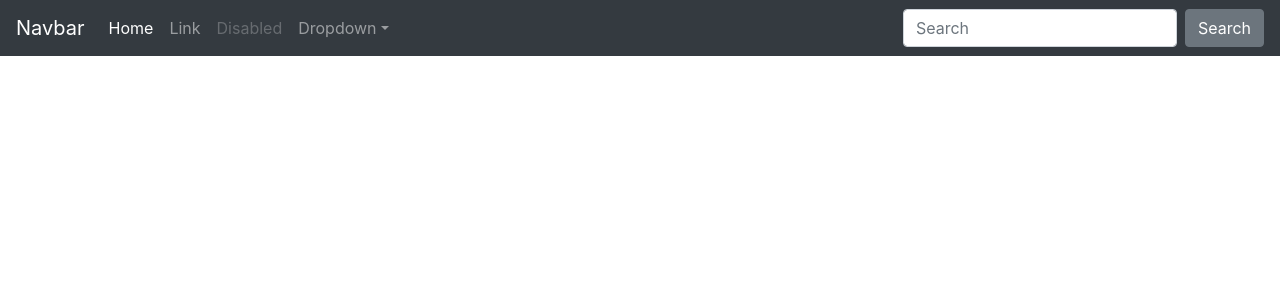
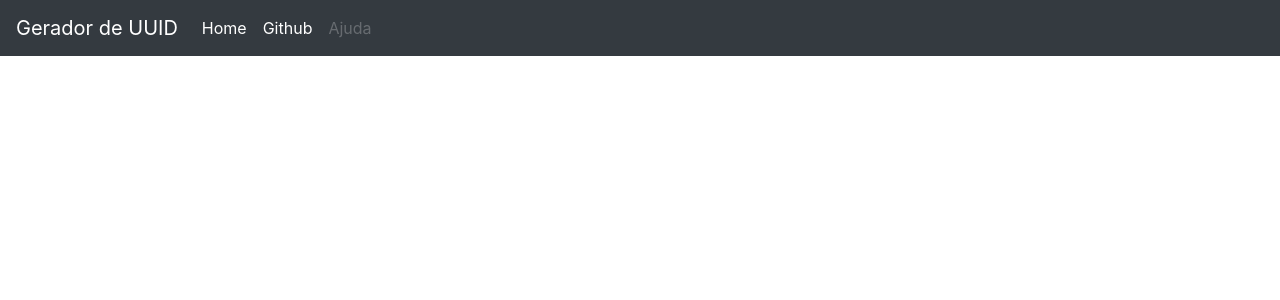
Before and after one commit to leaolabs/generate-uuid, a Django app: template core/templates/core/index.html in a window 1280 px wide. Shown: the top 300 px of the page. Run offline with Django 3.2, Linux system fonts and the light colour scheme; the template is opened without the code that fills it, so the values that code supplies are empty; some libraries are stand-ins or nearby versions.

Commit message:
nova alteracao

```diff
--- a/core/templates/core/index.html
+++ b/core/templates/core/index.html
@@ -47,7 +47,7 @@
 
 <body>
     <nav class="navbar navbar-expand-md navbar-dark bg-dark fixed-top">
-        <a class="navbar-brand" href="#">Navbar</a>
+        <a class="navbar-brand" href="/">Gerador de UUID</a>
         <button class="navbar-toggler" type="button" data-toggle="collapse" data-target="#navbarsExampleDefault"
             aria-controls="navbarsExampleDefault" aria-expanded="false" aria-label="Toggle navigation">
             <span class="navbar-toggler-icon"></span>
@@ -56,28 +56,15 @@
         <div class="collapse navbar-collapse" id="navbarsExampleDefault">
             <ul class="navbar-nav mr-auto">
                 <li class="nav-item active">
-                    <a class="nav-link" href="#">Home <span class="sr-only">(current)</span></a>
+                    <a class="nav-link" href="/">Home <span class="sr-only">(current)</span></a>
                 </li>
+                <li class="nav-item active">
+                        <a class="nav-link" href="https://github.com/leaolabs/generate-uuid" target="_blank">Github <span class="sr-only">(current)</span></a>
+                    </li>
                 <li class="nav-item">
-                    <a class="nav-link" href="#">Link</a>
-                </li>
-                <li class="nav-item">
-                    <a class="nav-link disabled" href="#" tabindex="-1" aria-disabled="true">Disabled</a>
-                </li>
-                <li class="nav-item dropdown">
-                    <a class="nav-link dropdown-toggle" href="#" id="dropdown01" data-toggle="dropdown"
-                        aria-haspopup="true" aria-expanded="false">Dropdown</a>
-                    <div class="dropdown-menu" aria-labelledby="dropdown01">
-                        <a class="dropdown-item" href="#">Action</a>
-                        <a class="dropdown-item" href="#">Another action</a>
-                        <a class="dropdown-item" href="#">Something else here</a>
-                    </div>
+                    <a class="nav-link disabled" href="#" tabindex="-1" aria-disabled="true">Ajuda</a>
                 </li>
             </ul>
-            <form class="form-inline my-2 my-lg-0">
-                <input class="form-control mr-sm-2" type="text" placeholder="Search" aria-label="Search">
-                <button class="btn btn-secondary my-2 my-sm-0" type="submit">Search</button>
-            </form>
         </div>
     </nav>
 
--- a/core/views.py
+++ b/core/views.py
@@ -7,7 +7,6 @@ class IndexView(TemplateView):
     template_name = "core/index.html"
     title = "UUID Easy"
 
-
     list_uuid = []
     count = 0
 
```
